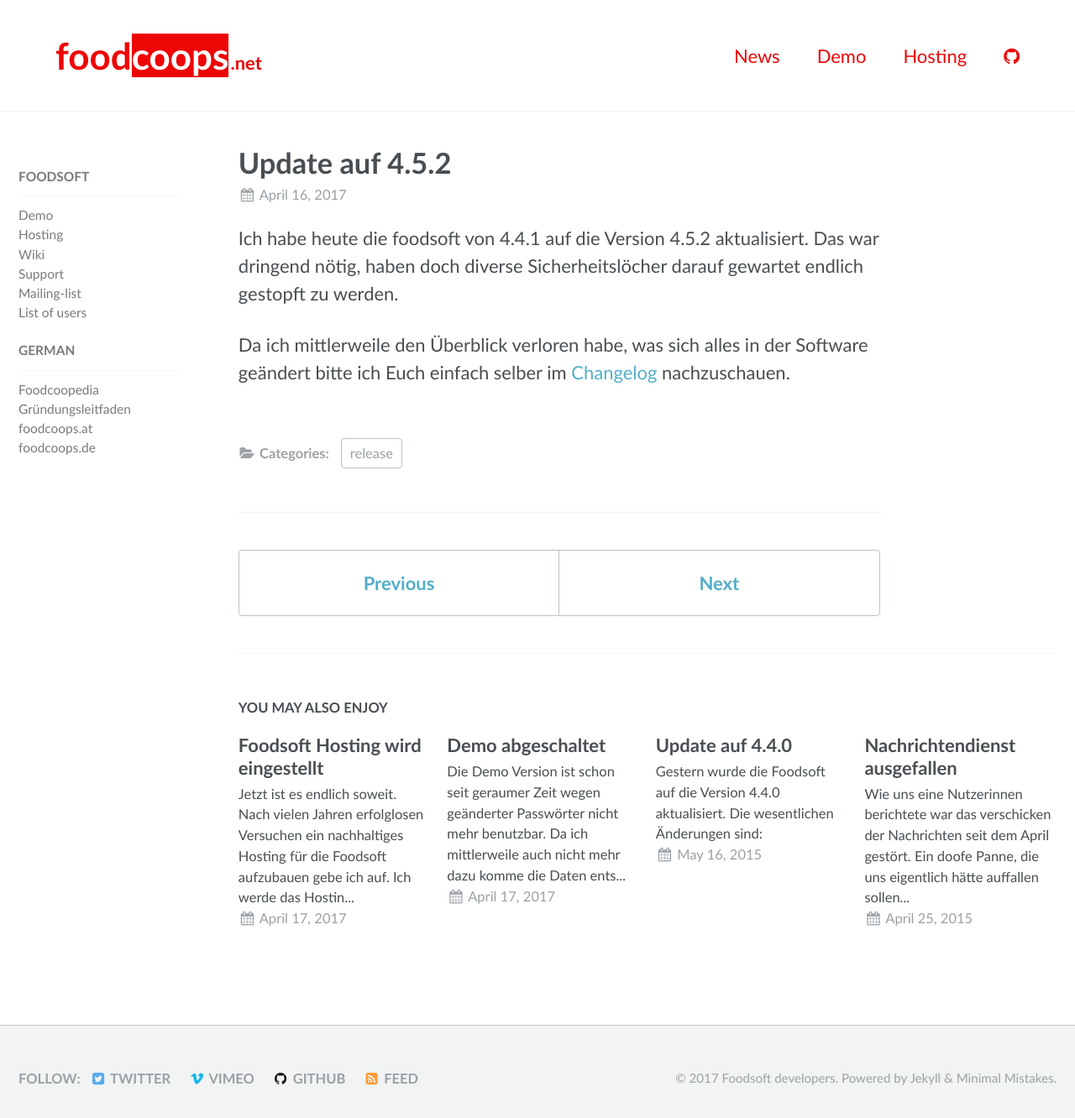
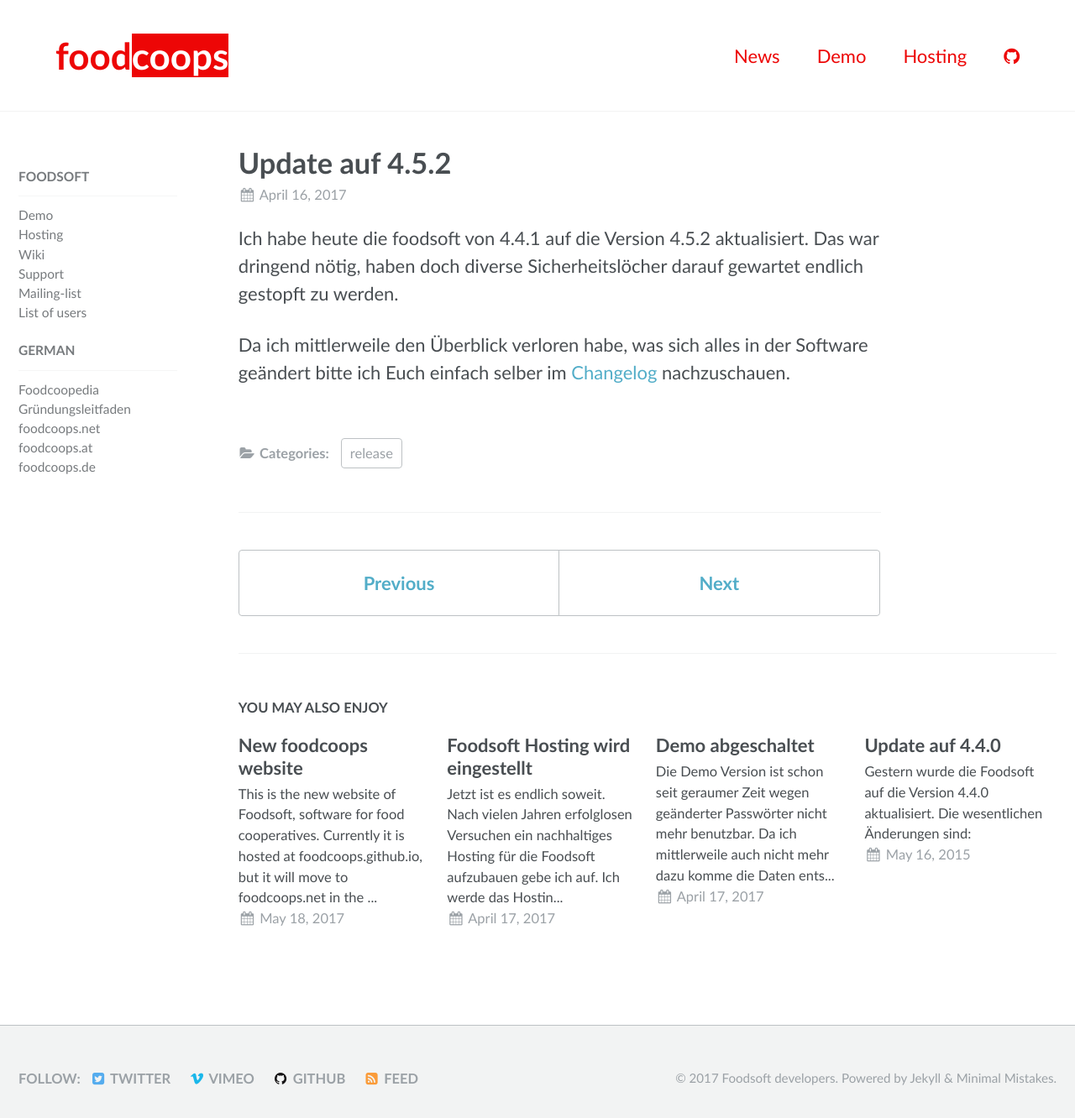
Before and after one commit to foodcoops/foodcoops.github.io, a Jekyll site: the page built from _posts/2017-04-16-update-auf-4-5-2.md, in a window 1280 px wide and 1355 px high. Shown: the top 1332 px of the window at 84% size. Built offline with Jekyll 4.4.1, drawn with Linux system fonts in a browser that asks for light colours.

Commit message:
Use foodcoops.github.io for a little longer

```diff
--- a/_config.yml
+++ b/_config.yml
@@ -7,8 +7,8 @@
 
 # Site Settings
 locale                   : "en"
-title                    : "foodcoops.net"
-title_html               : "<a href='/' class='head-logo'>food<span>coops</span><small>.net</small></a>"
+title                    : "foodcoops"
+title_html               : "<a href='/' class='head-logo'>food<span>coops</span><small></small></a>"
 title_separator          : "-"
 name                     : "Foodsoft developers"
 description              : "Web-based software for food cooperatives."
--- a/_data/navigation.yml
+++ b/_data/navigation.yml
@@ -31,6 +31,8 @@
       url: http://foodcoopedia.de.fcoop.org
     - title: 'Gründungsleitfaden'
       url: https://food-coop-einstieg.de/
+    - title: 'foodcoops.net'
+      url: https://foodcoops.net/
     - title: 'foodcoops.at'
       url: https://foodcoops.at/
     - title: 'foodcoops.de'
--- /dev/null
+++ b/_posts/2017-05-18-new-website.md
@@ -0,0 +1,17 @@
+---
+title: New foodcoops website
+categories: general
+---
+This is the new website of Foodsoft, software for food cooperatives. Currently
+it is hosted at [foodcoops.github.io](https://foodcoops.github.io/), but it
+will move to [foodcoops.net](http://foodcoops.net/) in the course of the next
+months.
+
+Long overdue, this is central place where you can learn about what Foodsoft is
+about. News here will be related to the development of the software, and hopefully
+also about how different groups and communities are using it.
+
+Just like Foodsoft is an open source project by different persons, so is this
+website: if you see anything to improve, feel free to either
+[open an issue](https://github.com/foodcoops/foodsoft/issues/new) mentioning the website,
+or suggest a change in the site's [Github repository](https://github.com/foodcoops/foodcoops.github.io).
```
